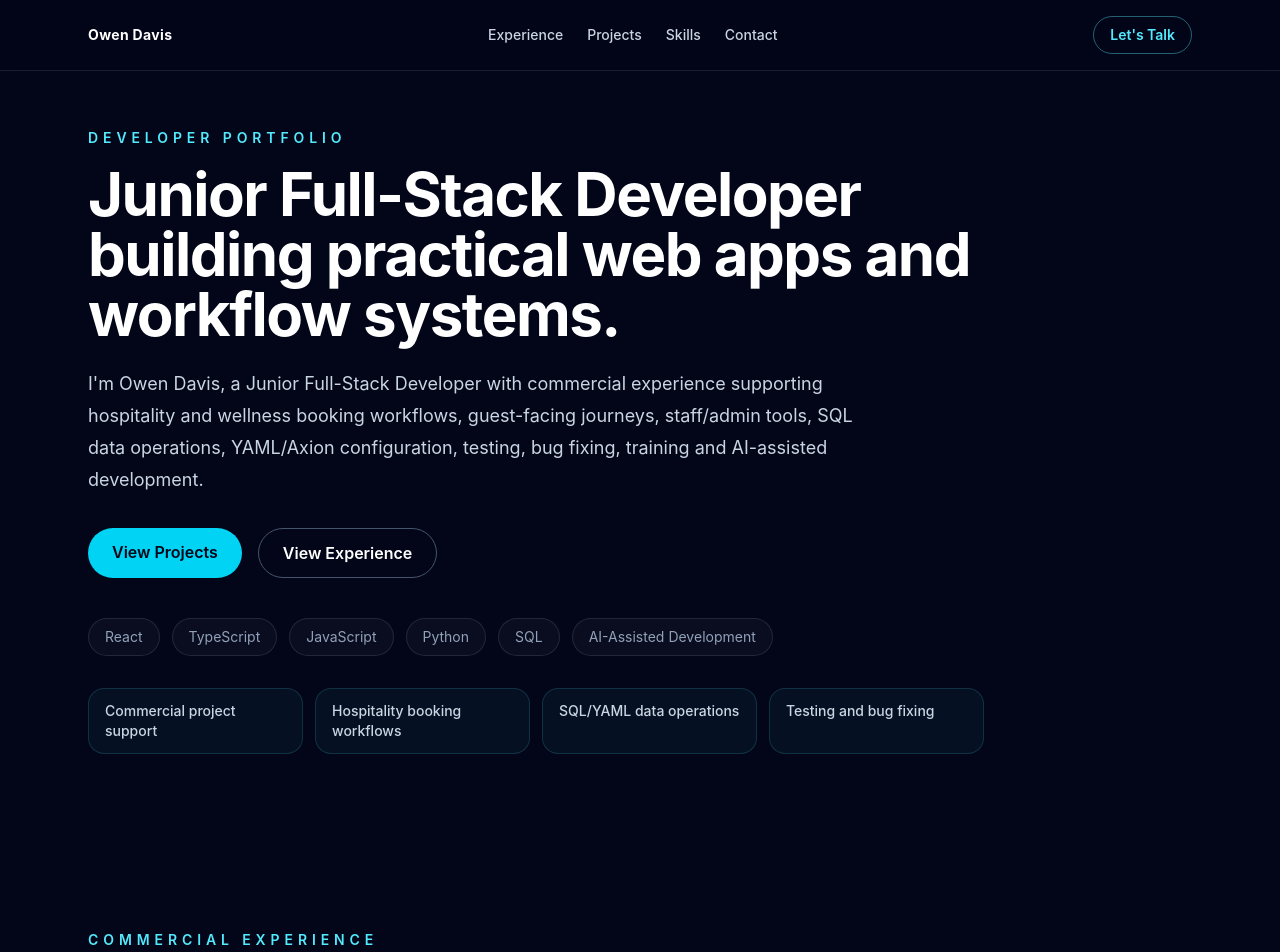
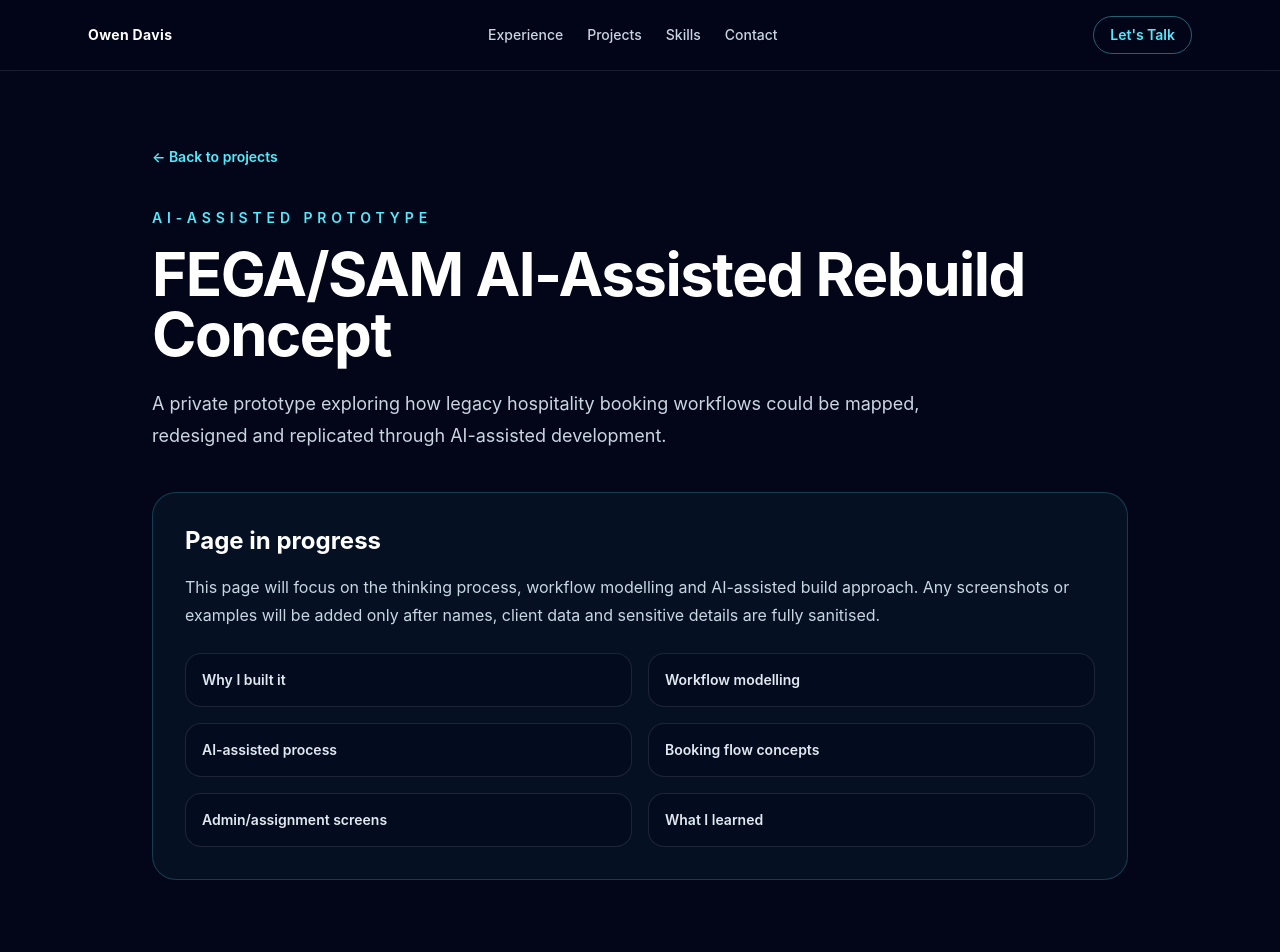
Before and after one commit to OwenD-24/owen-davis-portfolio, a React (Vite) app: page /case-studies/fega-sam-ai-rebuild in a window 1280 px wide. Shown: the top 952 px of the page. Built offline with nearby package versions, Linux system fonts and the light colour scheme.

Commit message:
Added case study routes and project links

```diff
--- a/src/App.tsx
+++ b/src/App.tsx
@@ -1,19 +1,25 @@
+import { Route, Routes } from 'react-router'
 import Navbar from './components/Navbar'
-import Hero from './components/Hero'
-import CommercialExperience from './sections/CommercialExperience'
-import Projects from './sections/Projects'
-import Skills from './sections/Skills'
-import Contact from './sections/Contact'
+import HomePage from './pages/HomePage'
+import BodyHolidayCaseStudy from './pages/BodyHolidayCaseStudy'
+import FegaSamAiRebuildCaseStudy from './pages/FegaSamAiRebuildCaseStudy'
 
 function App() {
   return (
     <main className="min-h-screen bg-slate-950 text-slate-100">
       <Navbar />
-      <Hero />
-      <CommercialExperience />
-      <Projects />
-      <Skills />
-      <Contact />
+
+      <Routes>
+        <Route path="/" element={<HomePage />} />
+        <Route
+          path="/case-studies/bodyholiday-sam-fega"
+          element={<BodyHolidayCaseStudy />}
+        />
+        <Route
+          path="/case-studies/fega-sam-ai-rebuild"
+          element={<FegaSamAiRebuildCaseStudy />}
+        />
+      </Routes>
     </main>
   )
 }
--- a/src/components/ProjectCard.tsx
+++ b/src/components/ProjectCard.tsx
@@ -1,3 +1,4 @@
+import { Link } from 'react-router'
 import type { Project } from '../data/projects'
 
 type ProjectCardProps = {
@@ -50,6 +51,15 @@ function ProjectCard({ project, featured = false }: ProjectCardProps) {
       </div>
 
       <div className="mt-auto flex flex-wrap gap-3 pt-6">
+        {project.caseStudyHref ? (
+          <Link
+            to={project.caseStudyHref}
+            className="rounded-full bg-cyan-400 px-4 py-2 text-sm font-semibold text-slate-950 transition hover:bg-cyan-300"
+          >
+            View Case Study
+          </Link>
+        ) : null}
+
         {project.links?.map((link) => (
           <a
             key={link.href}
--- a/src/data/projects.ts
+++ b/src/data/projects.ts
@@ -11,6 +11,7 @@ export type Project = {
   tags: string[]
   links?: ProjectLink[]
   status?: string
+  caseStudyHref?: string
 }
 
 export const projects: Project[] = [
@@ -23,6 +24,7 @@ export const projects: Project[] = [
       'Contributed to real commercial delivery work including St Lucia go-live preparation, dummy guest testing, permissions checks, data validation and issue resolution with resort teams.',
     tags: ['Commercial Software', 'SQL', 'YAML/Axion', 'Testing', 'Training'],
     status: 'Private commercial work — safe case study page coming soon.',
+    caseStudyHref: '/case-studies/bodyholiday-sam-fega',
   },
   {
     title: 'FEGA/SAM AI-Assisted Rebuild Concept',
@@ -33,6 +35,7 @@ export const projects: Project[] = [
       'Models guest booking journeys, service/provider/room workflows, couple treatment booking, infrared therapy calendar splitting and admin assignment screens.',
     tags: ['AI-Assisted Development', 'Lovable', 'Product Thinking', 'UX Flow'],
     status: 'Private prototype — screenshots to be added after sanitising names/data.',
+    caseStudyHref: '/case-studies/fega-sam-ai-rebuild',
   },
   {
     title: 'ZTZ Studios / 72h Offer Engine',
--- /dev/null
+++ b/src/pages/BodyHolidayCaseStudy.tsx
@@ -0,0 +1,58 @@
+import { Link } from 'react-router'
+
+function BodyHolidayCaseStudy() {
+  return (
+    <section className="mx-auto w-full max-w-5xl px-6 pb-24 pt-36">
+      <Link
+        to="/#projects"
+        className="text-sm font-semibold text-cyan-300 transition hover:text-cyan-200"
+      >
+        ← Back to projects
+      </Link>
+
+      <p className="mt-10 text-sm font-semibold uppercase tracking-[0.35em] text-cyan-300">
+        Commercial Case Study
+      </p>
+
+      <h1 className="mt-4 max-w-4xl text-4xl font-bold tracking-tight text-white sm:text-6xl">
+        BodyHoliday / SAM / FEGA Commercial Case Study
+      </h1>
+
+      <p className="mt-6 max-w-3xl text-lg leading-8 text-slate-300">
+        A safe case study covering my commercial experience supporting a hospitality
+        and wellness booking platform across guest-facing workflows, staff/admin
+        tools, operational data, testing, training and go-live preparation.
+      </p>
+
+      <div className="mt-10 rounded-3xl border border-cyan-300/20 bg-cyan-300/5 p-8">
+        <h2 className="text-2xl font-bold text-white">Page in progress</h2>
+
+        <p className="mt-4 leading-7 text-slate-300">
+          This page will be written as a safe public case study. It will avoid
+          private client data, internal screenshots, guest information and any
+          sensitive business details.
+        </p>
+
+        <div className="mt-6 grid gap-4 sm:grid-cols-2">
+          {[
+            'Platform context',
+            'My role',
+            'Selected contributions',
+            'Tools and workflow',
+            'Challenges',
+            'What I learned',
+          ].map((item) => (
+            <div
+              key={item}
+              className="rounded-2xl border border-white/10 bg-slate-950/30 p-4 text-sm font-semibold text-slate-200"
+            >
+              {item}
+            </div>
+          ))}
+        </div>
+      </div>
+    </section>
+  )
+}
+
+export default BodyHolidayCaseStudy
--- /dev/null
+++ b/src/pages/FegaSamAiRebuildCaseStudy.tsx
@@ -0,0 +1,57 @@
+import { Link } from 'react-router'
+
+function FegaSamAiRebuildCaseStudy() {
+  return (
+    <section className="mx-auto w-full max-w-5xl px-6 pb-24 pt-36">
+      <Link
+        to="/#projects"
+        className="text-sm font-semibold text-cyan-300 transition hover:text-cyan-200"
+      >
+        ← Back to projects
+      </Link>
+
+      <p className="mt-10 text-sm font-semibold uppercase tracking-[0.35em] text-cyan-300">
+        AI-Assisted Prototype
+      </p>
+
+      <h1 className="mt-4 max-w-4xl text-4xl font-bold tracking-tight text-white sm:text-6xl">
+        FEGA/SAM AI-Assisted Rebuild Concept
+      </h1>
+
+      <p className="mt-6 max-w-3xl text-lg leading-8 text-slate-300">
+        A private prototype exploring how legacy hospitality booking workflows
+        could be mapped, redesigned and replicated through AI-assisted development.
+      </p>
+
+      <div className="mt-10 rounded-3xl border border-cyan-300/20 bg-cyan-300/5 p-8">
+        <h2 className="text-2xl font-bold text-white">Page in progress</h2>
+
+        <p className="mt-4 leading-7 text-slate-300">
+          This page will focus on the thinking process, workflow modelling and
+          AI-assisted build approach. Any screenshots or examples will be added
+          only after names, client data and sensitive details are fully sanitised.
+        </p>
+
+        <div className="mt-6 grid gap-4 sm:grid-cols-2">
+          {[
+            'Why I built it',
+            'Workflow modelling',
+            'AI-assisted process',
+            'Booking flow concepts',
+            'Admin/assignment screens',
+            'What I learned',
+          ].map((item) => (
+            <div
+              key={item}
+              className="rounded-2xl border border-white/10 bg-slate-950/30 p-4 text-sm font-semibold text-slate-200"
+            >
+              {item}
+            </div>
+          ))}
+        </div>
+      </div>
+    </section>
+  )
+}
+
+export default FegaSamAiRebuildCaseStudy
--- /dev/null
+++ b/src/pages/HomePage.tsx
@@ -0,0 +1,19 @@
+import Hero from '../components/Hero'
+import CommercialExperience from '../sections/CommercialExperience'
+import Projects from '../sections/Projects'
+import Skills from '../sections/Skills'
+import Contact from '../sections/Contact'
+
+function HomePage() {
+  return (
+    <>
+      <Hero />
+      <CommercialExperience />
+      <Projects />
+      <Skills />
+      <Contact />
+    </>
+  )
+}
+
+export default HomePage
```
Also changed, not shown: vercel.json (added).
